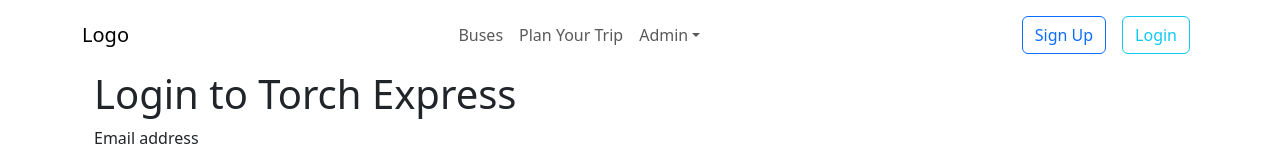
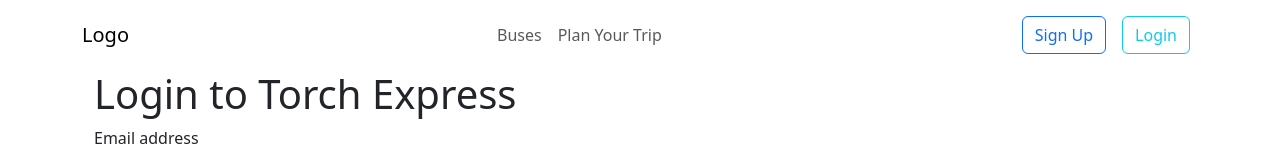
Before and after one commit to dtbooy/T3A2B-Torch-Express-Front-End, a React (Vite) app in the folder src/: page /login in a window 1280 px wide. Shown: the top 158 px of the page. Built offline with nearby package versions, Linux system fonts and the light colour scheme.

Commit message:
added route protection depending on if user cookies grant login, added a logout button

```diff
--- a/src/src/components/App.jsx
+++ b/src/src/components/App.jsx
@@ -19,17 +19,32 @@
   const [isLoggedIn, setIsLoggedIn] = useState(false)
   const [user, setUser] = useState([])
   const [accessToken, setAccessToken] = useState('')
+  const [isInitialized, setIsInitialized] = useState(false)
 
+  useEffect(() => {
+    const fetchData = async () => {
+      try {
+        const token = Cookies.get('accessToken')
+        const userData = Cookies.get('userData')
 
-  useEffect(() =>  {
-    const token = Cookies.get('accessToken')
-    const user = Cookies.get('userData')
-    if (token && user) {
-      setUser(user)
-      setAccessToken(token)
-      setIsLoggedIn(true)
+        if (token && userData) {
+          setUser(JSON.parse(userData))
+          setAccessToken(token)
+          setIsLoggedIn(true)
+        }
+        setIsInitialized(true) // Set initialization status to true after fetching data
+      } catch (error) {
+        console.error("Error fetching data:", error)
+      }
     }
+
+    fetchData()
   }, [])
+
+  if (!isInitialized) {
+    // Render loading indicator or placeholder while fetching data
+    return <div>Loading...</div>
+  }
 
   const updateAccessToken = (token) => {
     setAccessToken(token)
@@ -38,7 +53,7 @@
 
   return (
     <Router>
-      <NavigationBar isLoggedIn={isLoggedIn}/>
+      <NavigationBar setIsLoggedIn={setIsLoggedIn} isLoggedIn={isLoggedIn} isAdmin={user.is_admin}/>
       <Container>
       <Routes>
         <Route path="/" element={<Home/>}/>
@@ -54,10 +69,12 @@
             <Route path="mytrips" element={<Mytrips />} />
           </Route>
         ) : null}
-        <Route path="/admin" element={<Outlet />}>
-          <Route path="services" element={<Services/>}/>
-          <Route path="services/new" element={<NewRoute/>}/>
-        </Route>
+        {isLoggedIn && user.is_admin && (
+            <Route path="/admin" element={<Outlet />}>
+              <Route path="services" element={<Services />} />
+              <Route path="services/new" element={<NewRoute />} />
+            </Route>
+          )}
       </Routes>
       </Container>
       <Footer/>
--- a/src/src/components/Login.jsx
+++ b/src/src/components/Login.jsx
@@ -32,7 +32,7 @@
         // Store user data and access token in sessionStorage
         console.log(data)
         await updateAccessToken(data.token)
-        document.cookie = `userData=${JSON.stringify(data.user)}; max-age=604800; path=/`
+        document.cookie = `userData=${JSON.stringify(data.user)} max-age=604800 path=/`
         setUser(data.user)
         setIsLoggedIn(true)
         nav('/')
--- /dev/null
+++ b/src/src/components/Logout.jsx
@@ -0,0 +1,24 @@
+import React from 'react'
+import { useNavigate } from 'react-router-dom'
+import Cookies from 'js-cookie'
+import { Button } from 'react-bootstrap'
+
+const Logout = ({ setIsLoggedIn }) => {
+  const nav = useNavigate()
+
+  const handleLogout = () => {
+    // Clear user authentication data
+    Cookies.remove('accessToken')
+    Cookies.remove('userData')
+    setIsLoggedIn(false)
+
+    // Redirect to login page
+    nav('/login')
+  }
+
+  return (
+    <Button variant="outline-danger" onClick={handleLogout}>Logout</Button>
+  )
+}
+
+export default Logout
--- a/src/src/components/NavBar.jsx
+++ b/src/src/components/NavBar.jsx
@@ -1,8 +1,9 @@
 import React from 'react'
 import { Navbar, Nav, NavDropdown, Button, Container } from 'react-bootstrap'
 import { Link } from 'react-router-dom'
+import Logout from './Logout'
 
-const NavigationBar = ({isLoggedIn}) => {
+const NavigationBar = ({setIsLoggedIn, isLoggedIn, isAdmin }) => {
   return (
     <Navbar expand="lg">
       <Container>
@@ -11,21 +12,25 @@
         <Navbar.Collapse id="basic-navbar-nav">
           <Nav className="mx-auto">
             <Nav.Link as={Link} to="/">Buses</Nav.Link>
-            {isLoggedIn ? (
-          <Nav.Link as={Link} to="/user/mytrips">My Trips</Nav.Link>
-        ) : null}
+            {isLoggedIn && <Nav.Link as={Link} to="/user/mytrips">My Trips</Nav.Link>}
             <Nav.Link as={Link} to="/">Plan Your Trip</Nav.Link>
-
+            {isLoggedIn && isAdmin && (
               <NavDropdown title="Admin" id="basic-nav-dropdown">
                 <NavDropdown.Item as={Link} to="/admin/services">Routes</NavDropdown.Item>
                 <NavDropdown.Item as={Link} to="/">Users</NavDropdown.Item>
                 <NavDropdown.Item as={Link} to="/">Reservations</NavDropdown.Item>
                 <NavDropdown.Item as={Link} to="/">Locations</NavDropdown.Item>
               </NavDropdown>
+            )}
           </Nav>
           <Nav className="ml-auto">
+          {isLoggedIn && <Logout setIsLoggedIn={setIsLoggedIn} />}
+            {!isLoggedIn && (
+              <>
                 <Nav.Link as={Link} to="/register"><Button variant="outline-primary">Sign Up</Button></Nav.Link>
                 <Nav.Link as={Link} to="/login"><Button variant="outline-info">Login</Button></Nav.Link>
+              </>
+            )}
           </Nav>
         </Navbar.Collapse>
       </Container>
--- a/src/src/main.jsx
+++ b/src/src/main.jsx
@@ -5,6 +5,6 @@
 
 ReactDOM.createRoot(document.getElementById('root')).render(
   <React.StrictMode>
-    <App/>
+        <App />
   </React.StrictMode>,
 )
```
Lines whose indentation alone changed are shown as unchanged.
